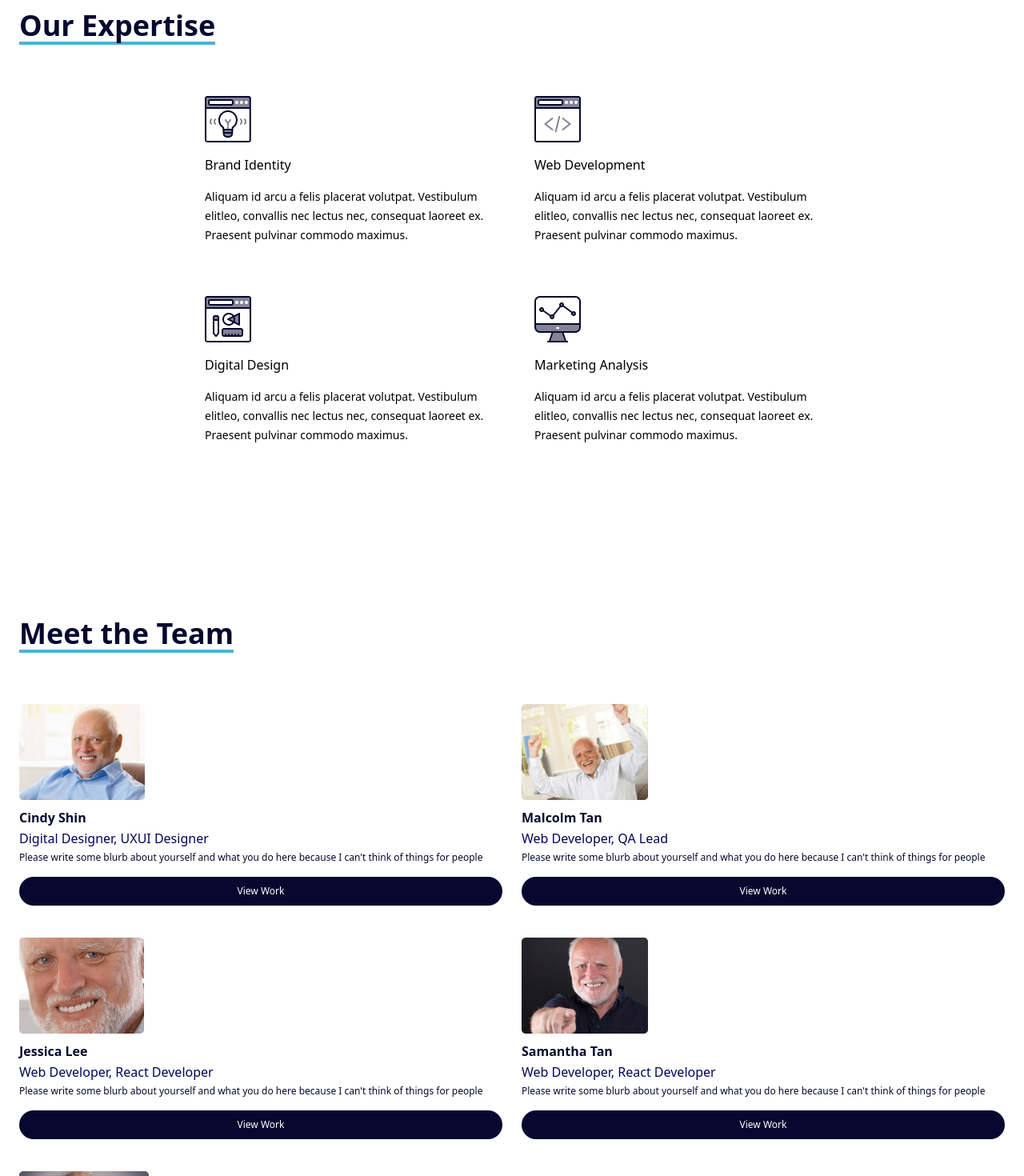
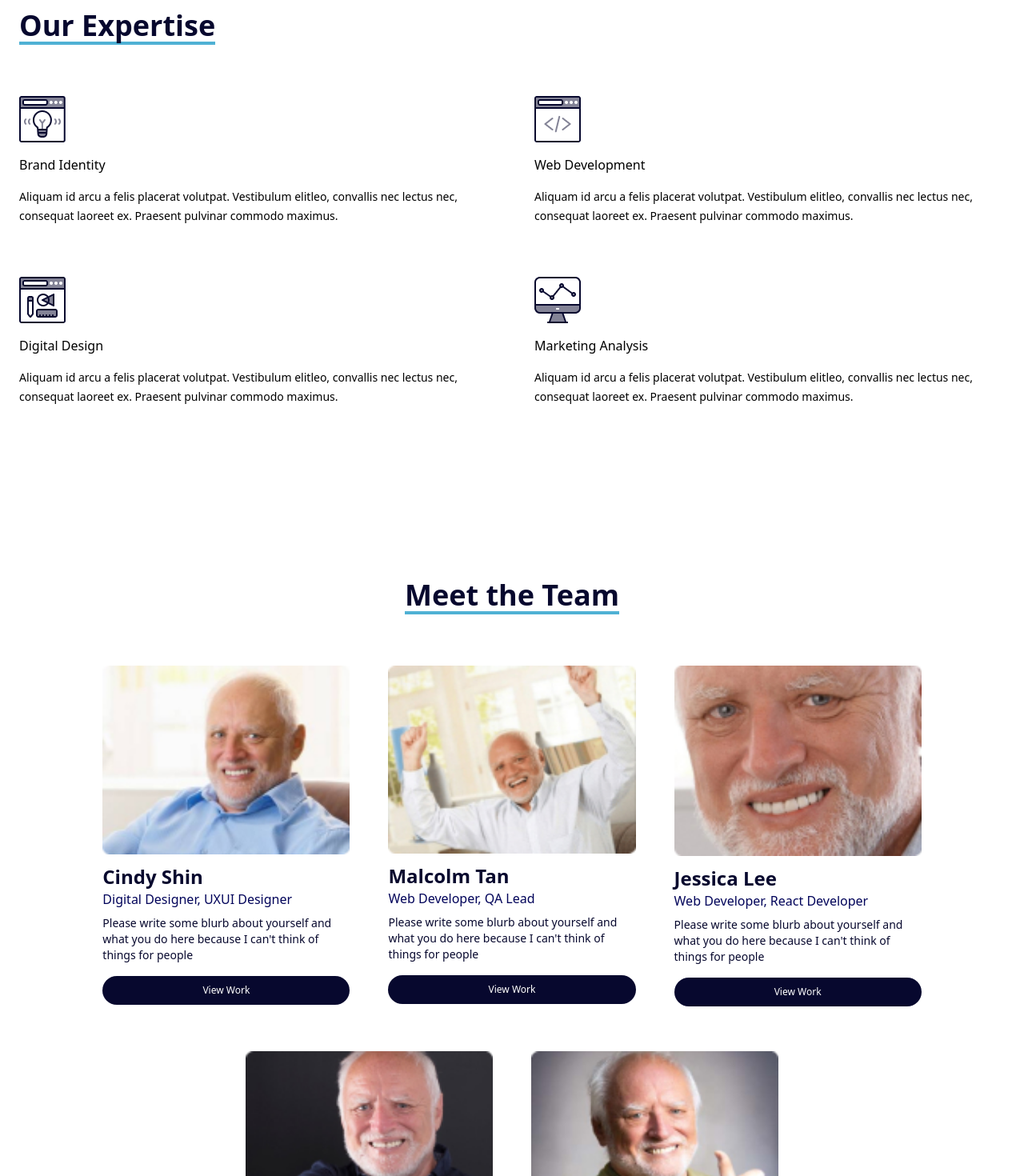
Before and after one commit to jessicamlee/CMJSH-agency, a React (Create React App) app: page / in a window 1280 px wide. Shown: the part 1260-2730 px from the top of the page at 80% size. Built offline with nearby package versions, Linux system fonts and the light colour scheme.

Commit message:
:wrench: :lipstick: Meet the Team, Tailwind Config
- Reformat Meet the Team section for all designed screens
- Add Dark Mode Theme styles to Meet the Team section
- Add customized Tailwind styles in tailwind.config.js file
- Add .section-spacing class to clean inline styles

```diff
--- a/src/components/TeamMemberCard.js
+++ b/src/components/TeamMemberCard.js
@@ -7,12 +7,12 @@
 	imageName,
 }) {
 	return (
-		<li key={id} className="mb-10">
-			<img className="rounded" src={imagePath} alt={imageName} />
-			<h3 className="text-darkBlue text-base font-bold leading-5 mt-3">{name}</h3>
-            <p className="text-roleDark font-light leading-4 mt-2">{role}</p>
-			<p className="text-darkBlue text-xs font-light mt-2">{paragraph}</p>
-            <button className='w-full h-9 bg-darkBlue text-white text-xs rounded-full mt-4'>View Work</button>
+		<li key={id} className="w-47pct md:w-28pct xl:w-22pct xl:max-w-22pct">
+			<img className="rounded w-full" src={imagePath} alt={imageName} />
+			<h3 className="text-darkBlue text-base lg:text-2xl font-bold leading-5 mt-3 dark:text-white">{name}</h3>
+            <p className="text-roleDark text-xs md:text-sm lg:text-base font-light leading-4 mt-2 lg:mt-0 lg:font-regular dark:text-roleLight">{role}</p>
+			<p className="text-darkBlue text-xs font-light mt-2 md:text-sm xl:font-regular dark:text-white">{paragraph}</p>
+            <button className='btn-full'>View Work</button>
 		</li>
 	);
 }
--- a/src/index.css
+++ b/src/index.css
@@ -9,3 +9,7 @@
 .btn-full {
     @apply w-full h-9 bg-darkBlue text-white text-xs rounded-full mt-4;
 }
+
+.section-spacing {
+    @apply px-6 mt-44 mb-20;
+}
--- a/src/layout/MeettheTeam.js
+++ b/src/layout/MeettheTeam.js
@@ -3,12 +3,12 @@
 
 export default function MeettheTeam() {
 	return (
-		<div className="grid grid-cols-1 gap-16 px-6 mt-44 relative mb-20">
-			<h2 className="text-4xl text-darkBlue font-bold border-b-4 w-fit border-lightBlue md:text-center">
+		<div className="grid gap-16 section-spacing">
+			<h2 className="text-4xl text-darkBlue font-bold border-b-4 w-fit border-lightBlue md:mx-auto dark:text-white">
 				Meet the Team
 			</h2>
 
-			<ul className="grid grid-cols-2 gap-x-6">
+			<ul className="flex flex-wrap gap-x-6 gap-y-10 md:px-16 md:gap-x-12 md:gap-y-14 md:justify-center">
 				{dataTeamMembers.map((item) => {
 					console.log(item);
 					return TeamMemberCard(item);
--- a/tailwind.config.js
+++ b/tailwind.config.js
@@ -1,14 +1,16 @@
 /** @type {import('tailwindcss').Config} */
 module.exports = {
-  content: [
-    "./src/**/*.{js,jsx,ts,tsx}",
-  ],
+  content: ["./src/**/*.{js,jsx,ts,tsx}",],
+  darkMode: 'class',
   theme: {
     screens: {
       'sm': '640px',
       'md': '768px',
       'lg': '1024px',
       'xl': '1440px'
+    },
+    maxWidth: {
+      '22pct': '22%'
     },
     extend: {
 
@@ -31,6 +33,12 @@
         bold: '700',
       },
 
+      width: {
+        '22pct': '22%',
+        '28pct': '28%',
+        '47pct': '47%',
+      },
+
       zIndex: {
         '1':'1',
       }
```
